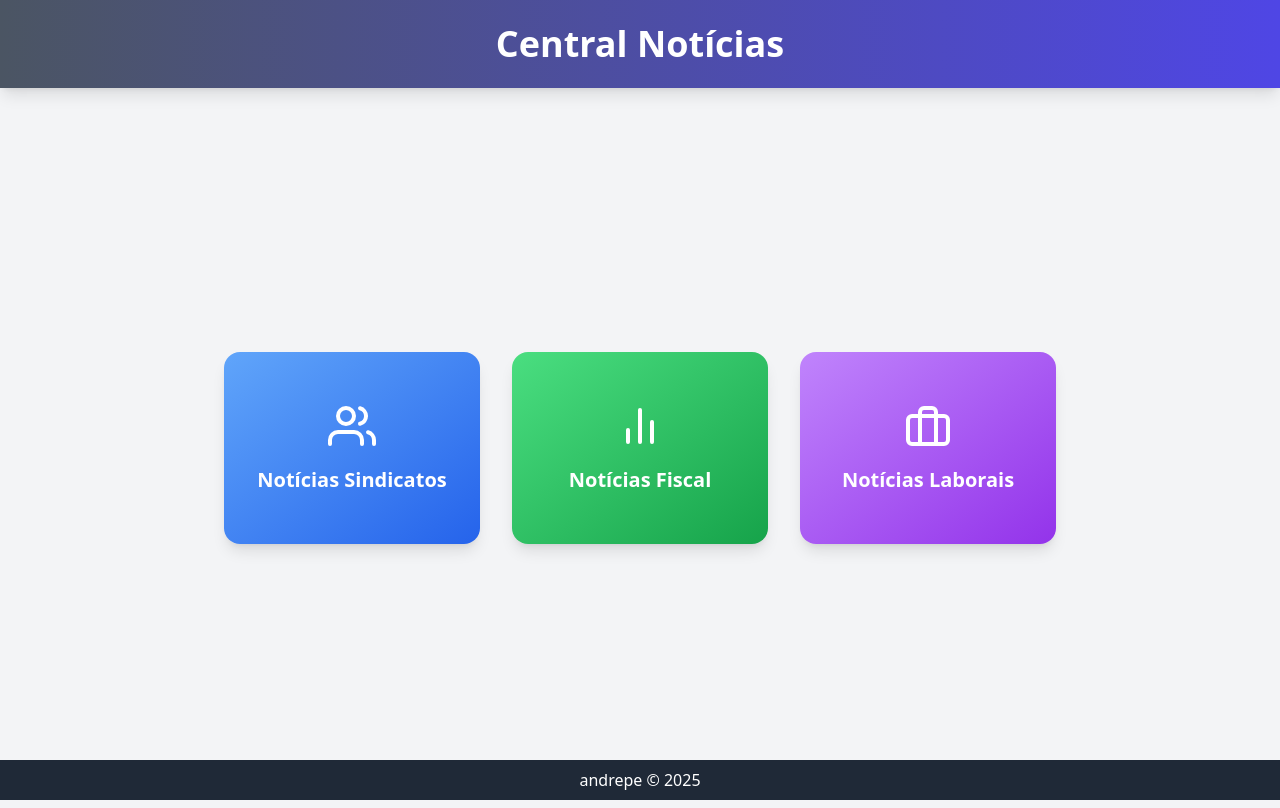
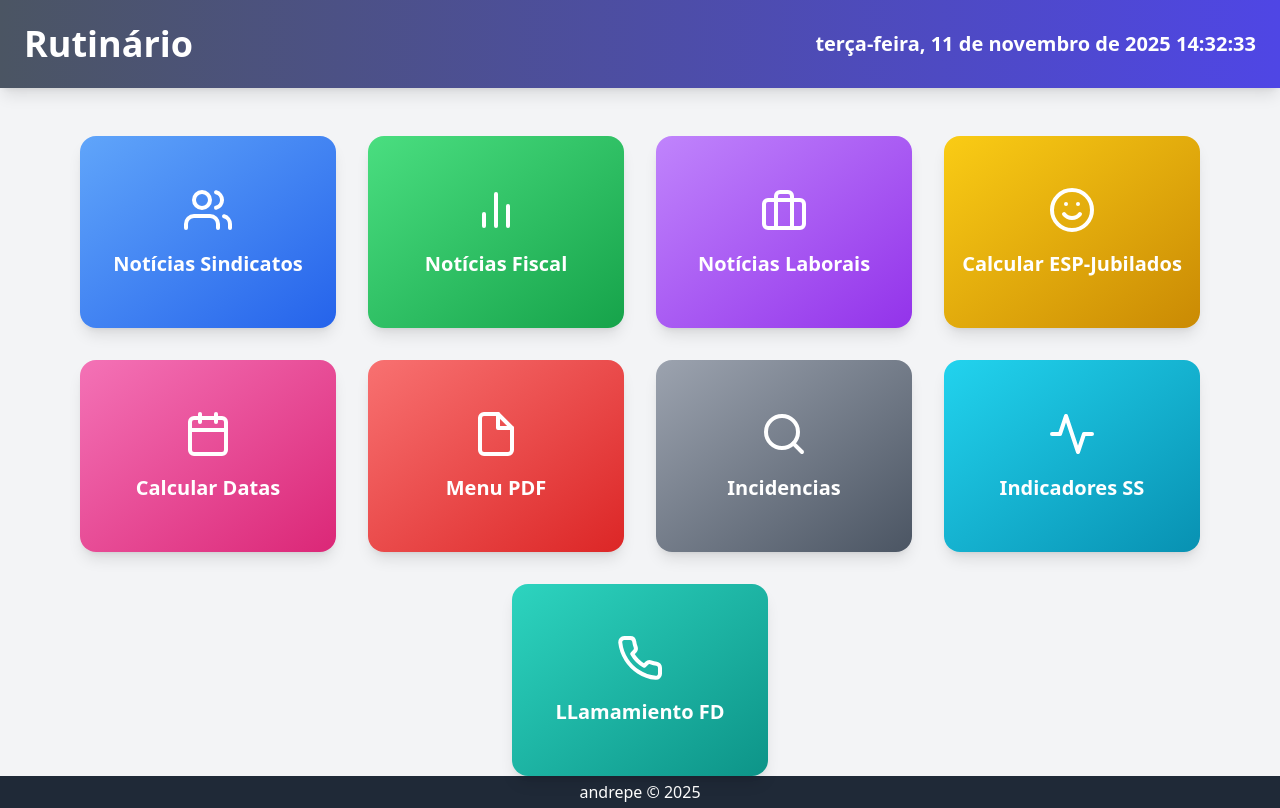
Before and after one commit to andrepe-ux/centralnoticias, a plain HTML site: page index.html in a window 1280 px wide. Drawn offline with nearby package versions, Linux system fonts and the light colour scheme.

Commit message:
Add files via upload

```diff
--- a/index.html
+++ b/index.html
@@ -3,14 +3,12 @@
 <head>
     <meta charset="UTF-8">
     <meta name="viewport" content="width=device-width, initial-scale=1.0">
-    <title>Central Notícias</title>
+    <title>Rutinário</title>
     <script src="https://cdn.tailwindcss.com"></script>
-    <!-- Favicon -->
     <link rel="icon" href="https://cdn-icons-png.flaticon.com/512/2910/2910763.png" type="image/png">
-    <!-- Feather Icons -->
     <script src="https://unpkg.com/feather-icons"></script>
+
     <style>
-        /* Efeito 3D nos cards */
         .card-3d {
             perspective: 1000px;
         }
@@ -23,7 +21,6 @@
             transform: rotateY(10deg) rotateX(10deg) scale(1.05);
             box-shadow: 0 20px 40px rgba(0,0,0,0.4);
         }
-        /* Brilho */
         .card-3d:hover::before {
             opacity: 0.2;
         }
@@ -37,20 +34,26 @@
             transition: opacity 0.4s;
             pointer-events: none;
         }
+        @media (max-width: 768px) {
+            .card-3d:hover .card-inner {
+                transform: none;
+                box-shadow: none;
+            }
+        }
     </style>
 </head>
+
 <body class="bg-gray-100 flex flex-col min-h-screen">
 
-    <!-- Header -->
-    <header class="bg-gradient-to-r from-gray-600 to-indigo-600 text-white p-6 shadow-lg">
-        <h1 class="text-4xl font-extrabold text-center">Central Notícias</h1>
+<header class="bg-gradient-to-r from-gray-600 to-indigo-600 text-white p-6 shadow-lg flex justify-between items-center">
+    <h1 class="text-4xl font-extrabold">Rutinário</h1>
+    <div id="clock" class="text-xl font-semibold"></div>
 </header>
 
-    <!-- Main Content -->
 <main class="flex-grow flex flex-col items-center justify-center gap-8 mt-12 px-4 md:flex-row md:justify-center md:flex-wrap">
 
     <!-- Card 1 -->
-        <a href="https://andrepe-ux.github.io/sindibusca/"
+    <a href="https://andrepe-ux.github.io/sindibusca/" target="_blank" rel="noopener noreferrer"
        class="card-3d relative w-64 h-48 bg-gradient-to-br from-blue-400 to-blue-600 rounded-2xl shadow-lg overflow-hidden cursor-pointer">
         <div class="card-inner flex flex-col items-center justify-center h-full text-white">
             <i data-feather="users" class="w-12 h-12 mb-4"></i>
@@ -59,7 +62,7 @@
     </a>
 
     <!-- Card 2 -->
-        <a href="https://andrepe-ux.github.io/noticiasfiscal/"
+    <a href="https://andrepe-ux.github.io/noticiasfiscal/" target="_blank" rel="noopener noreferrer"
        class="card-3d relative w-64 h-48 bg-gradient-to-br from-green-400 to-green-600 rounded-2xl shadow-lg overflow-hidden cursor-pointer">
         <div class="card-inner flex flex-col items-center justify-center h-full text-white">
             <i data-feather="bar-chart-2" class="w-12 h-12 mb-4"></i>
@@ -68,7 +71,7 @@
     </a>
 
     <!-- Card 3 -->
-        <a href="https://andrepe-ux.github.io/noticias/"
+    <a href="https://andrepe-ux.github.io/noticias/" target="_blank" rel="noopener noreferrer"
        class="card-3d relative w-64 h-48 bg-gradient-to-br from-purple-400 to-purple-600 rounded-2xl shadow-lg overflow-hidden cursor-pointer">
         <div class="card-inner flex flex-col items-center justify-center h-full text-white">
             <i data-feather="briefcase" class="w-12 h-12 mb-4"></i>
@@ -76,15 +79,81 @@
         </div>
     </a>
 
+    <!-- Card 4 -->
+    <a href="https://andrepe-ux.github.io/jubilados/" target="_blank" rel="noopener noreferrer"
+       class="card-3d relative w-64 h-48 bg-gradient-to-br from-yellow-400 to-yellow-600 rounded-2xl shadow-lg overflow-hidden cursor-pointer">
+        <div class="card-inner flex flex-col items-center justify-center h-full text-white">
+            <i data-feather="smile" class="w-12 h-12 mb-4"></i>
+            <h2 class="text-xl font-bold text-center">Calcular ESP-Jubilados</h2>
+        </div>
+    </a>
+
+    <!-- Card 5 -->
+    <a href="https://andrepe-ux.github.io/calcula_data/" target="_blank" rel="noopener noreferrer"
+       class="card-3d relative w-64 h-48 bg-gradient-to-br from-pink-400 to-pink-600 rounded-2xl shadow-lg overflow-hidden cursor-pointer">
+        <div class="card-inner flex flex-col items-center justify-center h-full text-white">
+            <i data-feather="calendar" class="w-12 h-12 mb-4"></i>
+            <h2 class="text-xl font-bold text-center">Calcular Datas</h2>
+        </div>
+    </a>
+
+    <!-- Card 6 -->
+    <a href="https://andrepe-ux.github.io/menupdf/" target="_blank" rel="noopener noreferrer"
+       class="card-3d relative w-64 h-48 bg-gradient-to-br from-red-400 to-red-600 rounded-2xl shadow-lg overflow-hidden cursor-pointer">
+        <div class="card-inner flex flex-col items-center justify-center h-full text-white">
+            <i data-feather="file" class="w-12 h-12 mb-4"></i>
+            <h2 class="text-xl font-bold text-center">Menu PDF</h2>
+        </div>
+    </a>
+
+    <!-- Card 7 -->
+    <a href="https://andrepe-ux.github.io/incidencias/" target="_blank" rel="noopener noreferrer"
+       class="card-3d relative w-64 h-48 bg-gradient-to-br from-gray-400 to-gray-600 rounded-2xl shadow-lg overflow-hidden cursor-pointer">
+        <div class="card-inner flex flex-col items-center justify-center h-full text-white">
+            <i data-feather="search" class="w-12 h-12 mb-4"></i>
+            <h2 class="text-xl font-bold text-center">Incidencias</h2>
+        </div>
+    </a>
+
+    <!-- Card 8 -->
+    <a href="https://andrepe-ux.github.io/indicadores/" target="_blank" rel="noopener noreferrer"
+       class="card-3d relative w-64 h-48 bg-gradient-to-br from-cyan-400 to-cyan-600 rounded-2xl shadow-lg overflow-hidden cursor-pointer">
+        <div class="card-inner flex flex-col items-center justify-center h-full text-white">
+            <i data-feather="activity" class="w-12 h-12 mb-4"></i>
+            <h2 class="text-xl font-bold text-center">Indicadores SS</h2>
+        </div>
+    </a>
+
+    <!-- Card 9 (NOVO) -->
+    <a href="https://andrepe-ux.github.io/llamamiento/" target="_blank" rel="noopener noreferrer"
+       class="card-3d relative w-64 h-48 bg-gradient-to-br from-teal-400 to-teal-600 rounded-2xl shadow-lg overflow-hidden cursor-pointer">
+        <div class="card-inner flex flex-col items-center justify-center h-full text-white">
+            <i data-feather="phone" class="w-12 h-12 mb-4"></i>
+            <h2 class="text-xl font-bold text-center">LLamamiento FD</h2>
+        </div>
+    </a>
+
 </main>
 
-    <!-- Footer -->
-    <footer class="bg-gray-800 text-white text-center p-2 mt-auto">
+<footer class="bg-gray-800 text-white text-center p-1 mt-auto">
     andrepe © 2025
 </footer>
 
 <script>
-        feather.replace()
+    document.addEventListener("DOMContentLoaded", () => {
+        feather.replace();
+        updateClock();
+        setInterval(updateClock, 1000);
+    });
+
+    function updateClock() {
+        const now = new Date();
+        const options = { weekday: 'long', year: 'numeric', month: 'long', day: 'numeric' };
+        const time = now.toLocaleTimeString('pt-BR');
+        const date = now.toLocaleDateString('pt-BR', options);
+        document.getElementById('clock').textContent = `${date} ${time}`;
+    }
 </script>
+
 </body>
 </html>
```
Lines whose indentation alone changed are shown as unchanged.
